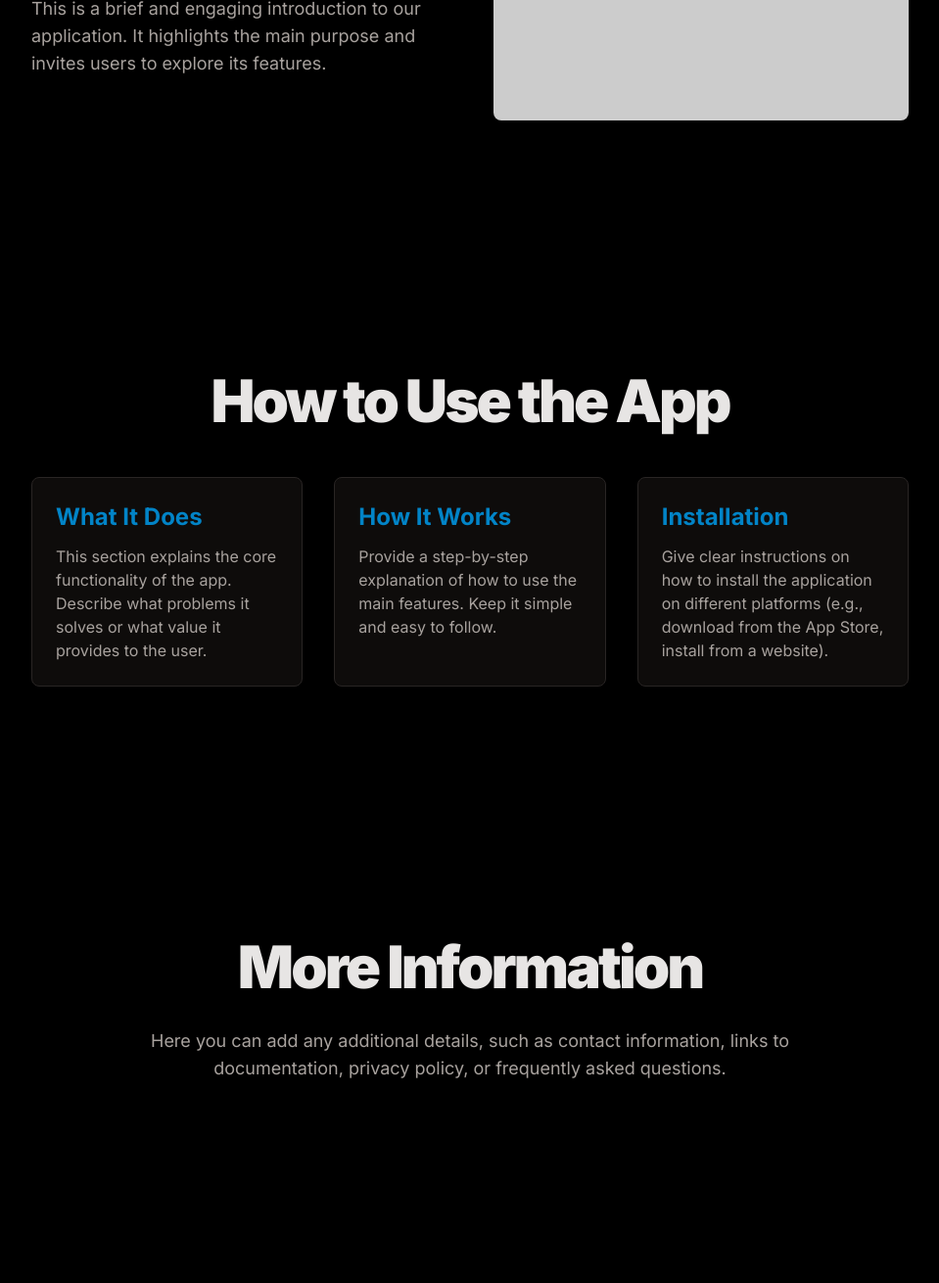
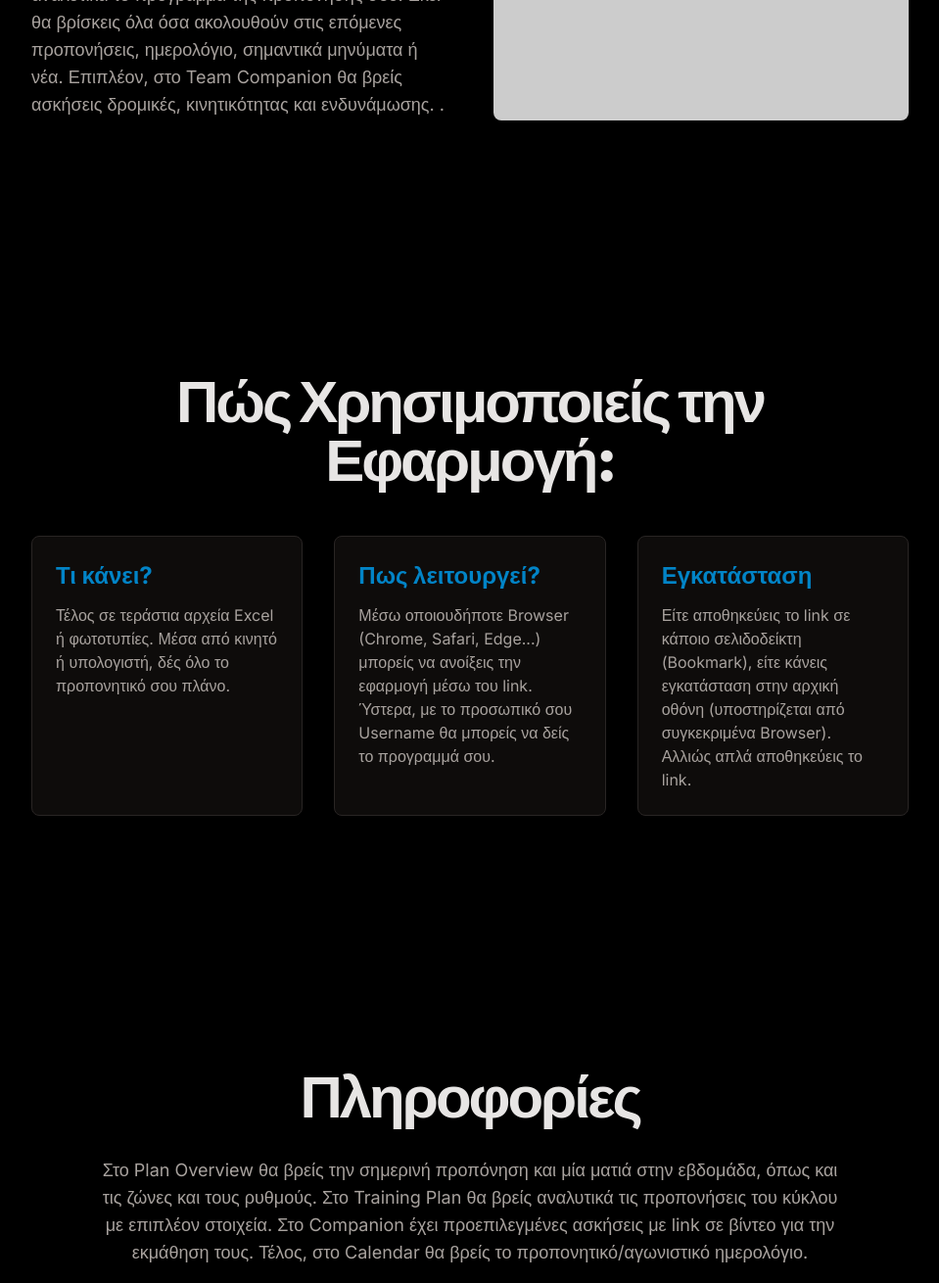
Before and after one commit to Minas4u/HUB-DNA, a plain HTML site: page index.html in a window 1280 px wide. Shown: the part 369-1679 px from the top of the page at 98% size, without its empty margins (160-1119 px from the left). Drawn offline with nearby package versions, Linux system fonts and the light colour scheme; placeholder pictures from the web are drawn by us.

Commit message:
Update index.html

```diff
--- a/index.html
+++ b/index.html
@@ -80,8 +80,8 @@
         <section id="intro" class="py-20 md:py-32 section-fade-in">
             <div class="max-w-4xl mx-auto grid md:grid-cols-2 gap-12 items-center">
                 <div>
-                    <h2 class="text-4xl md:text-5xl font-black tracking-tighter mb-4">Welcome to the App</h2>
-                    <p class="text-lg text-stone-400">This is a brief and engaging introduction to our application. It highlights the main purpose and invites users to explore its features.</p>
+                    <h2 class="text-4xl md:text-5xl font-black tracking-tighter mb-4">Welcome to the DNA</h2>
+                    <p class="text-lg text-stone-400"> Το DNA είναι μια απλή εφαρμογή που παρουσιάζει αναλυτικά το πρόγραμμα της προπόνησης σου. Εκεί θα βρίσκεις όλα όσα ακολουθούν στις επόμενες προπονήσεις, ημερολόγιο, σημαντικά μηνύματα ή νέα. Επιπλέον, στο Team Companion θα βρείς ασκήσεις δρομικές, κινητικότητας και ενδυνάμωσης.   .</p>
                 </div>
                 <div>
                     <!-- You can replace this placeholder with your image -->
@@ -93,19 +93,19 @@
         <!-- Guide Section -->
         <section id="guide" class="py-20 md:py-32 section-fade-in">
             <div class="max-w-4xl mx-auto text-center">
-                <h2 class="text-4xl md:text-6xl font-black tracking-tighter mb-12">How to Use the App</h2>
+                <h2 class="text-4xl md:text-6xl font-black tracking-tighter mb-12"> Πώς Χρησιμοποιείς την Εφαρμογή: </h2>
                 <div class="grid md:grid-cols-3 gap-8 text-left">
                     <div class="bg-stone-900/50 p-6 rounded-lg border border-stone-800">
-                        <h3 class="text-2xl font-bold mb-3 text-sky-600">What It Does</h3>
-                        <p class="text-stone-400">This section explains the core functionality of the app. Describe what problems it solves or what value it provides to the user.</p>
+                        <h3 class="text-2xl font-bold mb-3 text-sky-600">Τι κάνει?</h3>
+                        <p class="text-stone-400">Τέλος σε τεράστια αρχεία Excel ή φωτοτυπίες. Μέσα από κινητό ή υπολογιστή, δές όλο το προπονητικό σου πλάνο.</p>
                     </div>
                     <div class="bg-stone-900/50 p-6 rounded-lg border border-stone-800">
-                        <h3 class="text-2xl font-bold mb-3 text-sky-600">How It Works</h3>
-                        <p class="text-stone-400">Provide a step-by-step explanation of how to use the main features. Keep it simple and easy to follow.</p>
+                        <h3 class="text-2xl font-bold mb-3 text-sky-600">Πως λειτουργεί?</h3>
+                        <p class="text-stone-400">Μέσω οποιουδήποτε Browser (Chrome, Safari, Edge...) μπορείς να ανοίξεις την εφαρμογή μέσω του link. Ύστερα, με το προσωπικό σου Username θα μπορείς να δείς το προγραμμά σου.</p>
                     </div>
                     <div class="bg-stone-900/50 p-6 rounded-lg border border-stone-800">
-                        <h3 class="text-2xl font-bold mb-3 text-sky-600">Installation</h3>
-                        <p class="text-stone-400">Give clear instructions on how to install the application on different platforms (e.g., download from the App Store, install from a website).</p>
+                        <h3 class="text-2xl font-bold mb-3 text-sky-600">Εγκατάσταση</h3>
+                        <p class="text-stone-400">Είτε αποθηκεύεις το link σε κάποιο σελιδοδείκτη (Bookmark), είτε κάνεις εγκατάσταση στην αρχική οθόνη (υποστηρίζεται από συγκεκριμένα Browser). Αλλιώς απλά αποθηκεύεις το link.</p>
                     </div>
                 </div>
             </div>
@@ -114,8 +114,8 @@
         <!-- Info Section -->
         <section id="info" class="py-20 md:py-32 section-fade-in">
             <div class="max-w-4xl mx-auto text-center">
-                <h2 class="text-4xl md:text-6xl font-black tracking-tighter mb-8">More Information</h2>
-                <p class="text-lg text-stone-400 max-w-3xl mx-auto">Here you can add any additional details, such as contact information, links to documentation, privacy policy, or frequently asked questions.</p>
+                <h2 class="text-4xl md:text-6xl font-black tracking-tighter mb-8">Πληροφορίες</h2>
+                <p class="text-lg text-stone-400 max-w-3xl mx-auto">Στο Plan Overview θα βρείς την σημερινή προπόνηση και μία ματιά στην εβδομάδα, όπως και τις ζώνες και τους ρυθμούς. Στο Training Plan θα βρείς αναλυτικά τις προπονήσεις του κύκλου με επιπλέον στοιχεία. Στο Companion έχει προεπιλεγμένες ασκήσεις με link σε βίντεο για την εκμάθηση τους. Τέλος, στο Calendar θα βρείς το προπονητικό/αγωνιστικό ημερολόγιο.</p>
             </div>
         </section>
 
```
